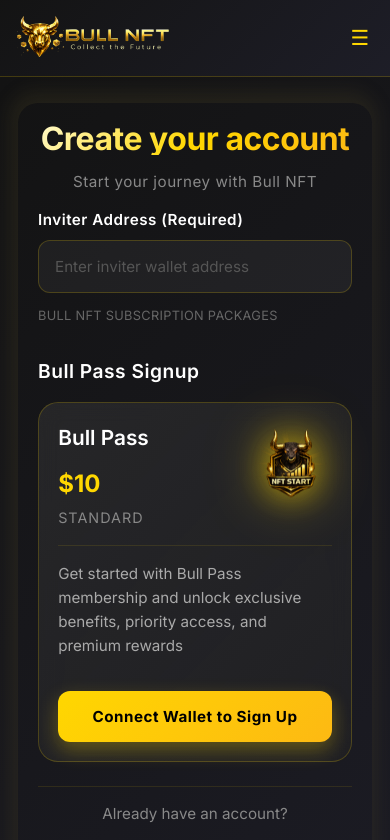
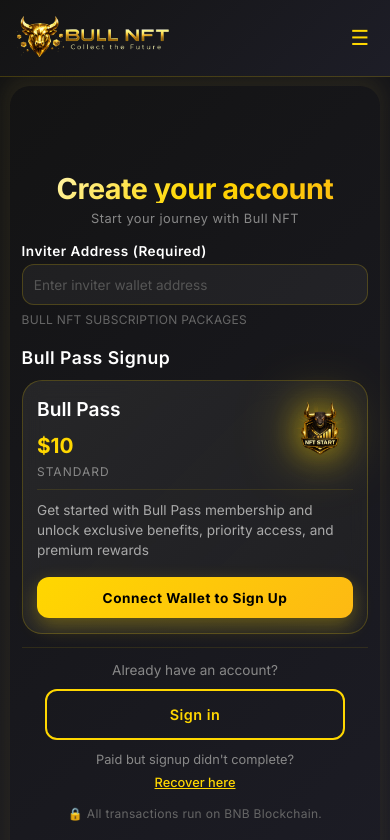
Before and after one commit to guptaayush945-cyber/BullNFT, a React (Vite) app: page / in a window 390 px wide. Shown: the top 840 px of the page. Built offline with nearby package versions, Linux system fonts and the light colour scheme.

Commit message:
Minimize signup page spacing - reduce padding and margins for single screen view

```diff
--- a/src/styles/signup.css
+++ b/src/styles/signup.css
@@ -2,7 +2,7 @@
 .signup-container {
   min-height: 100vh;
   background: linear-gradient(135deg, rgba(20, 20, 20, 0.95) 0%, rgba(30, 30, 40, 0.95) 100%);
-  padding: 2rem;
+  padding: 0.8rem;
   display: flex;
   flex-direction: column;
 }
@@ -68,8 +68,8 @@
     align-items: center;
     justify-content: center;
     /* width: 100%; */
-    padding: 20px;
-    margin: 10px;
+    padding: 12px;
+    margin: 0;
     box-shadow: -2px -5px 17px 7px #564f2a38;
     border-radius: 20px;
 }
@@ -82,54 +82,54 @@
 /* Title Section */
 .signup-title-section {
   text-align: center;
-  margin-bottom: 2rem;
+  margin-bottom: 0.8rem;
 }
 
 .signup-title {
-    font-size: 2rem ! IMPORTANT;
-    margin: 0 0 1rem;
+    font-size: 1.8rem ! IMPORTANT;
+    margin: 0 0 0.4rem;
     font-weight: 700;
     letter-spacing: -0.5px;
     background: linear-gradient(135deg, #FFFACD 0%, #FFD700 50%, #FDB913 100%);
     -webkit-background-clip: text;
     -webkit-text-fill-color: transparent;
     background-clip: text;
-    LINE-HEIGHT: 32PX;
+    LINE-HEIGHT: 28PX;
 }
 
 .signup-subtitle {
   color: #888;
-  font-size: 1.1rem;
+  font-size: 0.9rem;
   margin: 0;
   letter-spacing: 0.5px;
 }
 
 /* Inviter Section */
 .inviter-section {
-  margin-bottom: 3rem;
+  margin-bottom: 1.2rem;
 }
 
 .inviter-label {
   display: block;
   color: #fff;
   font-weight: 600;
-  margin-bottom: 0.8rem;
-  font-size: 0.95rem;
+  margin-bottom: 0.4rem;
+  font-size: 0.85rem;
   letter-spacing: 0.5px;
 }
 
 .inviter-input {
   width: 100%;
-  padding: 1rem;
+  padding: 0.7rem;
   background: rgba(255, 255, 255, 0.05);
   border: 1px solid rgba(255, 215, 0, 0.2);
   border-radius: 12px;
   color: #fff;
-  font-size: 0.95rem;
+  font-size: 0.85rem;
   transition: all 0.3s ease;
   font-family: inherit;
   box-sizing: border-box;
-  margin-top: 0.5rem;
+  margin-top: 0.2rem;
 }
 
 .inviter-input:focus {
@@ -145,8 +145,8 @@
 
 .inviter-hint {
   color: #666;
-  font-size: 0.8rem;
-  margin-top: 0.5rem;
+  font-size: 0.75rem;
+  margin-top: 0.3rem;
   letter-spacing: 0.3px;
 }
 
@@ -156,9 +156,9 @@
 }
 
 .section-title {
-  font-size: 1.2rem;
+  font-size: 1.1rem;
   color: #fff;
-  margin-bottom: 1rem;
+  margin-bottom: 0.5rem;
   font-weight: 600;
   letter-spacing: 0.5px;
 }
@@ -168,8 +168,8 @@
   background: linear-gradient(135deg, rgba(64, 64, 64, 0.4) 0%, rgba(40, 40, 40, 0.4) 100%);
   border: 1px solid rgba(255, 215, 0, 0.2);
   border-radius: 20px;
-  padding: 2rem;
-  margin-bottom: 2rem;
+  padding: 1.2rem;
+  margin-bottom: 1rem;
   backdrop-filter: blur(10px);
   transition: all 0.3s ease;
   position: relative;
@@ -184,16 +184,16 @@
   display: flex;
   align-items: center;
 
-  padding-bottom: 1rem;
+  padding-bottom: 0.5rem;
   border-bottom: 1px solid rgba(255, 215, 0, 0.1);
 }
 
 .pass-icon {
-  font-size: 4.5rem;
+  font-size: 3.5rem;
   line-height: 1;
   position: absolute;
-  top: 1.5rem;
-  right: 1.5rem;
+  top: 1.2rem;
+  right: 1.2rem;
   filter: drop-shadow(0 0 15px rgba(255, 215, 0, 0.6)) drop-shadow(0 0 25px rgba(255, 215, 0, 0.3));
   animation: glow 2s ease-in-out infinite;
   display: flex;
@@ -202,9 +202,9 @@
 }
 
 .pass-icon-img {
-  height: 4.5rem;
+  height: 3.5rem;
   width: auto;
-  max-width: 4.5rem;
+  max-width: 3.5rem;
   object-fit: contain;
 }
 
@@ -222,7 +222,7 @@
 }
 
 .pass-price {
-  font-size: 1.8rem;
+  font-size: 1.5rem;
   color: #FFD700;
   margin: 0;
   font-weight: 700;
@@ -230,8 +230,8 @@
 
 .pass-tier {
   color: #888;
-  margin: 0.3rem 0 0;
-  font-size: 0.9rem;
+  margin: 0.1rem 0 0;
+  font-size: 0.75rem;
   letter-spacing: 1px;
   text-transform: uppercase;
 }
@@ -241,34 +241,34 @@
 } */
 
 .pass-name {
-  font-size: 1.3rem;
+  font-size: 1.2rem;
   color: #fff;
-  margin: 0 0 0.8rem;
+  margin: 0 0 0.4rem;
   font-weight: 600;
 }
 
 .pass-description {
   color: #aaa;
-  line-height: 1.6;
-  margin: 1rem 0 0 0;
-  font-size: 0.95rem;
+  line-height: 1.5;
+  margin: 0.6rem 0 0 0;
+  font-size: 0.85rem;
 }
 
 /* Connect Wallet Button */
 .connect-wallet-btn {
   width: 100%;
-  padding: 1.2rem;
+  padding: 0.9rem;
   background: linear-gradient(135deg, #FFD700 0%, #FDB913 100%);
   border: none;
   border-radius: 12px;
   color: #000;
-  font-size: 1rem;
+  font-size: 0.95rem;
   font-weight: 700;
   cursor: pointer;
   transition: all 0.3s ease;
   letter-spacing: 0.5px;
   box-shadow: 0 8px 20px rgba(255, 215, 0, 0.3);
-  margin-top: 2rem;
+  margin-top: 1rem;
 }
 
 .connect-wallet-btn:hover {
@@ -283,19 +283,19 @@
 /* Footer Section */
 .signup-footer {
   text-align: center;
-  margin-top: 1rem;
+  margin-top: 0.8rem;
   border-top: 1px solid rgba(255, 215, 0, 0.1);
-  padding-top: 1rem;
+  padding-top: 0.8rem;
 }
 
 .signin-link {
   color: #888;
-  font-size: 0.95rem;
-  margin-bottom: 1rem;
+  font-size: 0.85rem;
+  margin-bottom: 0.6rem;
   display: flex;
   flex-direction: column;
   align-items: center;
-  gap: 1rem;
+  gap: 0.5rem;
 }
 
 .signin-link p {
@@ -317,14 +317,14 @@
   display: block;
   width: 100%;
   max-width: 300px;
-  padding: 1rem;
+  padding: 0.8rem;
   margin: 0 auto;
   border: 2px solid #FFD700;
   border-radius: 12px;
   background: transparent;
   color: #FFD700;
   text-decoration: none;
-  font-size: 1rem;
+  font-size: 0.9rem;
   font-weight: 700;
   text-align: center;
   transition: all 0.3s ease;
@@ -344,8 +344,8 @@
 
 .recover-link {
   color: #888;
-  font-size: 0.9rem;
-  margin-bottom: 1.5rem;
+  font-size: 0.8rem;
+  margin-bottom: 0.8rem;
 }
 
 .recover-link a {
@@ -354,7 +354,7 @@
     transition: color 0.3s ease;
     display: block;
     text-decoration: underline;
-    margin-top: 6px;
+    margin-top: 4px;
 }
 
 .recover-link a:hover {
@@ -363,18 +363,19 @@
 
 .mainnet-note {
   color: #666;
-  font-size: 0.85rem;
+  font-size: 0.75rem;
   letter-spacing: 0.3px;
+  margin-top: 0.5rem;
 }
 
 /* Responsive Design */
 @media (max-width: 768px) {
   .signup-container {
-    padding: 1rem;
+    padding: 0.8rem;
   }
 
   .signup-title {
-    font-size: 2rem;
+    font-size: 1.6rem;
   }
 
   .signup-main {
@@ -382,53 +383,53 @@
   }
 
   .pass-card {
-    padding: 1.5rem;
+    padding: 1rem;
   }
 
   .pass-header {
-    gap: 1rem;
+    gap: 0.8rem;
   }
 
   .pass-icon {
-    font-size: 2rem;
+    font-size: 2.5rem;
   }
 
   .pass-price {
-    font-size: 1.5rem;
+    font-size: 1.3rem;
   }
 
   .signup-title-section {
+    margin-bottom: 0.8rem;
+  }
+
+  .inviter-section {
     margin-bottom: 1rem;
   }
 
-  .inviter-section {
-    margin-bottom: 2rem;
-  }
-
   .pass-card {
-    margin-bottom: 1.5rem;
+    margin-bottom: 0.8rem;
   }
 }
 
 @media (max-width: 480px) {
   .signup-container {
-    padding: 1rem 0.5rem;
+    padding: 0.6rem;
   }
 
   .signup-title {
-    font-size: 1.6rem;
+    font-size: 1.4rem;
   }
 
   .signup-subtitle {
-    font-size: 0.95rem;
+    font-size: 0.8rem;
   }
 
   .pass-card {
-    padding: 1.2rem;
+    padding: 0.9rem;
   }
 
   .connect-wallet-btn {
-    padding: 1rem;
-    font-size: 0.95rem;
+    padding: 0.8rem;
+    font-size: 0.85rem;
   }
 }
```
